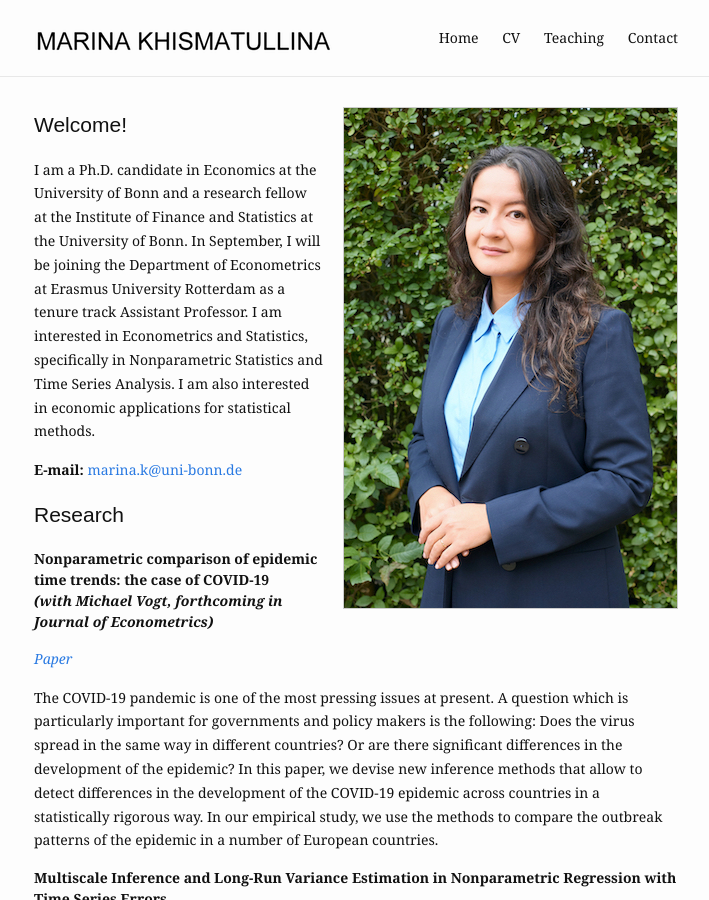
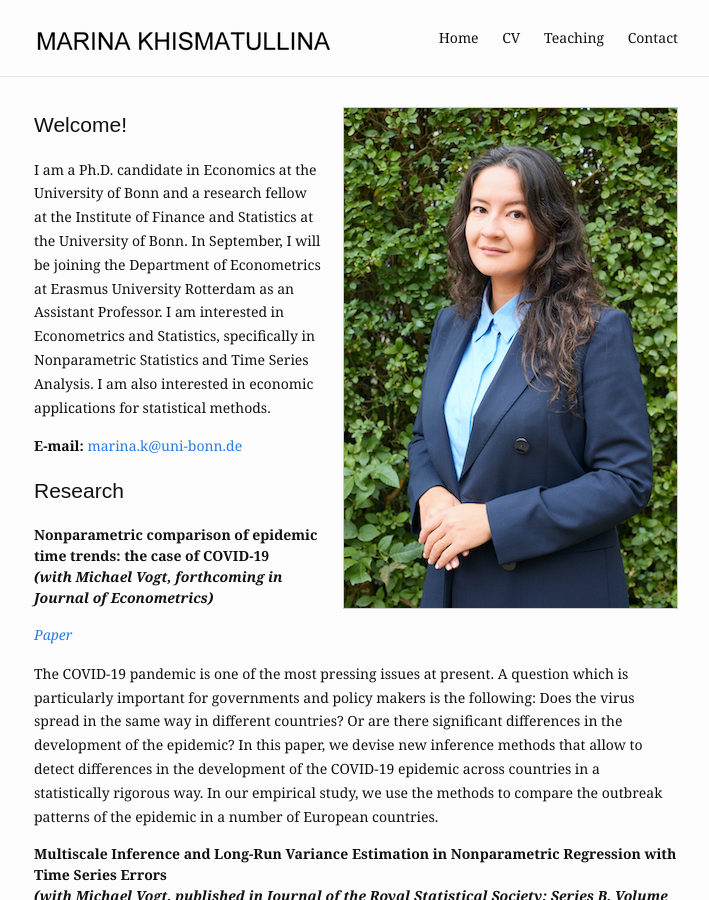
Before and after one commit to marina-khi/marina-khi.github.io, a Jekyll site: the page built from index.markdown, in a window 1280 px wide and 900 px high. Shown: the whole window, without its empty margins (284-993 px from the left). Built offline with Jekyll 4.4.1, drawn with Linux system fonts in a browser that asks for light colours; formulas are drawn with MathJax 3.

Commit message:
Minor changes

```diff
--- a/index.markdown
+++ b/index.markdown
@@ -10,7 +10,7 @@ profile_picture:
 
 ## Welcome!
 
-I am a Ph.D. candidate in Economics at the University of Bonn and a research fellow at the Institute of Finance and Statistics at the University of Bonn. In September, I will be joining the Department of Econometrics at Erasmus University Rotterdam as a tenure track Assistant Professor. I am interested in Econometrics and Statistics, specifically in Nonparametric Statistics and Time Series Analysis. I am also interested in economic applications for statistical methods.
+I am a Ph.D. candidate in Economics at the University of Bonn and a research fellow at the Institute of Finance and Statistics at the University of Bonn. In September, I will be joining the Department of Econometrics at Erasmus University Rotterdam as an Assistant Professor. I am interested in Econometrics and Statistics, specifically in Nonparametric Statistics and Time Series Analysis. I am also interested in economic applications for statistical methods.
 
 **E-mail:** <a href="mailto:marina.k@uni-bonn.de">marina.k@uni-bonn.de</a>
 
```
Also changed, not shown: 1 other file.
